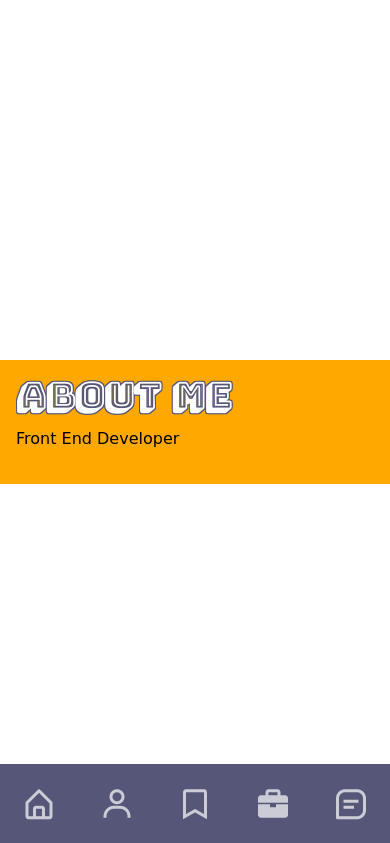
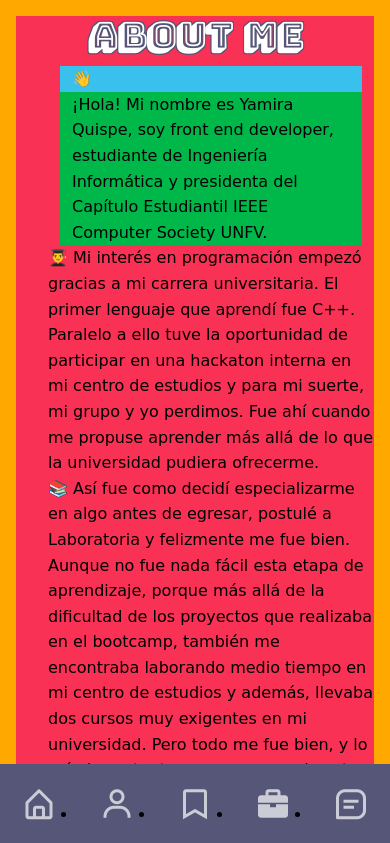
Before and after one commit to yamiroot/yamiroot, a website with bundled scripts: page src/index.html in a window 390 px wide. Both pictures are taken after a click on the link 117 px from the left and 804 px from the top of the page. Shown: the top 843 px of the page. Built offline with nearby package versions, Linux system fonts and the light colour scheme; a web font is replaced by a local one.

Commit message:
avance vista about

```diff
--- a/src/css/home.css
+++ b/src/css/home.css
@@ -1,6 +1,3 @@
-
-
-
 #banner {
     height: auto;
 }
--- a/src/css/index.css
+++ b/src/css/index.css
@@ -1,4 +1,3 @@
-
 @import url(./root.css);
 @import url(./menunav.css);
 @import url(./home.css);
--- a/src/css/menunav.css
+++ b/src/css/menunav.css
@@ -4,7 +4,7 @@ header {
     transition: width 200ms ease;
 }
 
-#navbar-nav {
+.list-style {
     list-style: none;
 }
 
--- a/src/index.html
+++ b/src/index.html
@@ -27,10 +27,10 @@
 <body class="d-flex justify-content-center align-items-center m-0 p-0 flex-wrap">
     <header class="d-flex">
         <div class="mt-3" id="logo">
-            <img src="./asetts/icon-dino.png" alt>
+            <img src="./asetts/@yamiroot.png" alt>
         </div>
 
-        <nav class="p-0" id="navbar">
+        <nav class="p-0 list-style" id="navbar">
             <ul class="d-flex align-items-center p-0 m-0" id="navbar-nav">
                 <li class="nav-item fa-primary">
                     <a class="nav-link d-flex align-items-center" href="#/home">
--- a/src/view/about-me.js
+++ b/src/view/about-me.js
@@ -1,10 +1,54 @@
 const aboutMe = () => {
     const view = `
-      <div>
-        <h1 class="u-center-text subtitle-view">ABOUT ME</h1>
-        <p class="u-center-text">
-            Front End Developer
-        </p>
+      <div id="container-about" class="bg-danger pr-3">
+        <div class="row">
+          <div class="col-md-12">
+            <h1 class="text-center subtitle-view">ABOUT ME</h1>
+          </div>
+        </div>
+        <div class="row">
+          <div class="col-md-12">
+            <ul class="list-style">
+              <li>
+                <div class="container">
+                  <div class="row bg-success">
+                    <div class="col-md-1 bg-info">
+                      👋
+                    </div>
+                    <div class="col-md-11 ml-n5">
+                      ¡Hola! Mi nombre es Yamira Quispe, soy front end developer, estudiante de Ingeniería Informática
+                      y presidenta del Capítulo Estudiantil IEEE Computer Society UNFV.
+                    </div>
+
+                  </div>
+                </div>
+
+              </li>
+              <li>
+                👨‍🎓 Mi interés en programación empezó gracias a mi carrera universitaria. El primer lenguaje que
+                aprendí fue C++. Paralelo a ello tuve la oportunidad de participar en una hackaton interna en mi
+                centro de estudios y para mi suerte, mi grupo y yo perdimos. Fue ahí cuando me propuse aprender
+                más allá de lo que la universidad pudiera ofrecerme.
+              </li>
+              <li>
+                📚 Así fue como decidí especializarme en algo antes de egresar, postulé a Laboratoria y felizmente
+                me fue bien. Aunque no fue nada fácil esta etapa de aprendizaje, porque más allá de la dificultad
+                de los proyectos que realizaba en el bootcamp, también me encontraba laborando medio tiempo en mi
+                centro de estudios y además, llevaba dos cursos muy exigentes en mi universidad. Pero todo me fue
+                bien, y lo más importante es que egrese de este programa teniendo un aprendizaje sólido.
+              </li>
+              <li>
+                🎯 Soy una persona que siempre se moviliza bajo una meta. Actualmente me encuentro aprendiendo el
+                idioma Inglés y me desempeño laboralmente en un proyecto freelance. Tengo interés aprender sobre
+                tecnologías back end y RPA. Me gustaría a futuro poder laborar en una importante empresa del sector
+                tech.
+              </li>
+              <li>
+                🤝 Te comparto mi CV para que puedas saber más sobre mí.
+              </li>
+            </ul>
+          </div>
+        </div>
       </div>
       `;
 
```
Also changed, not shown: src/asetts/@yamiroot.png (added), src/css/aboutme.css (added).
